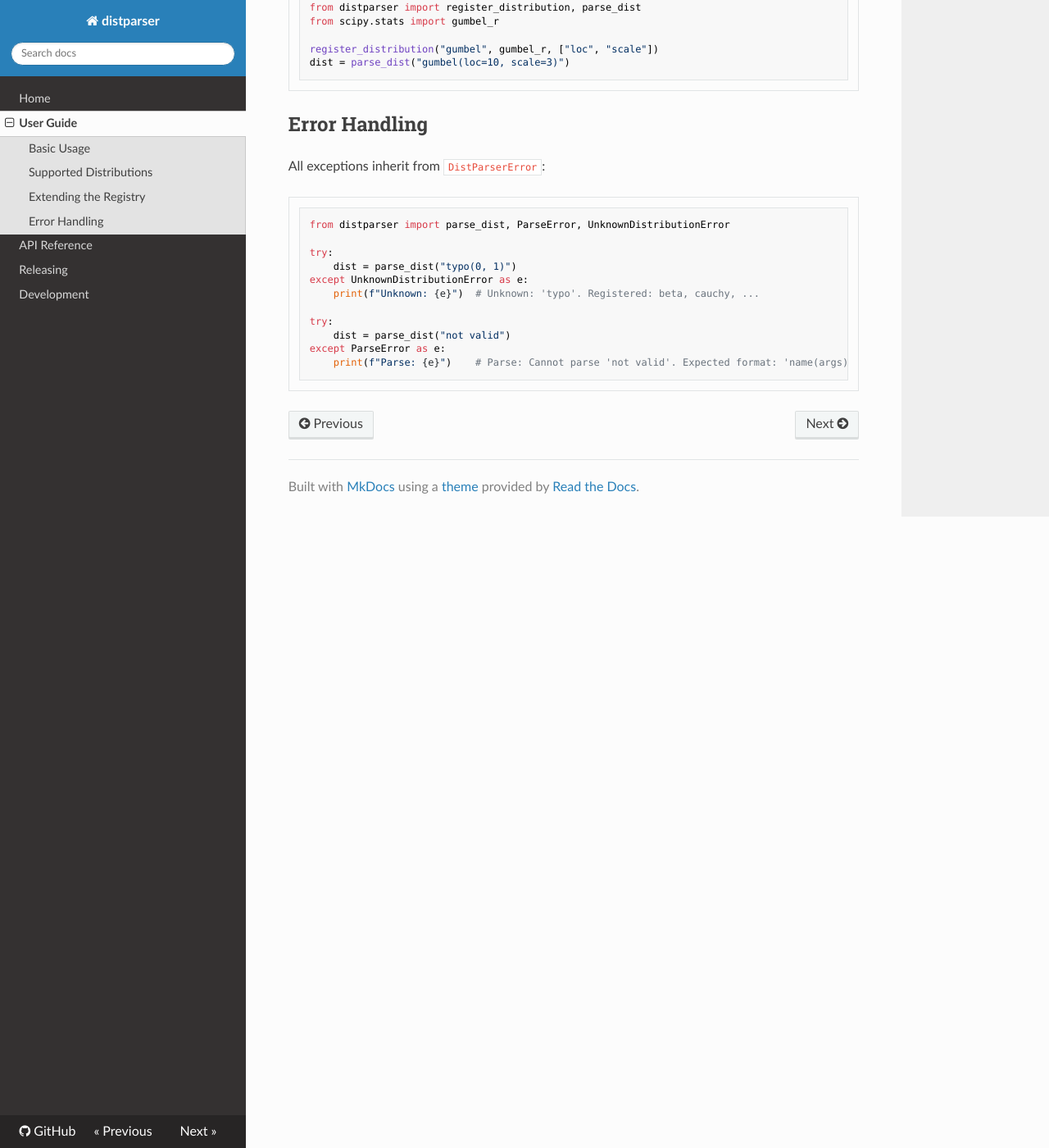
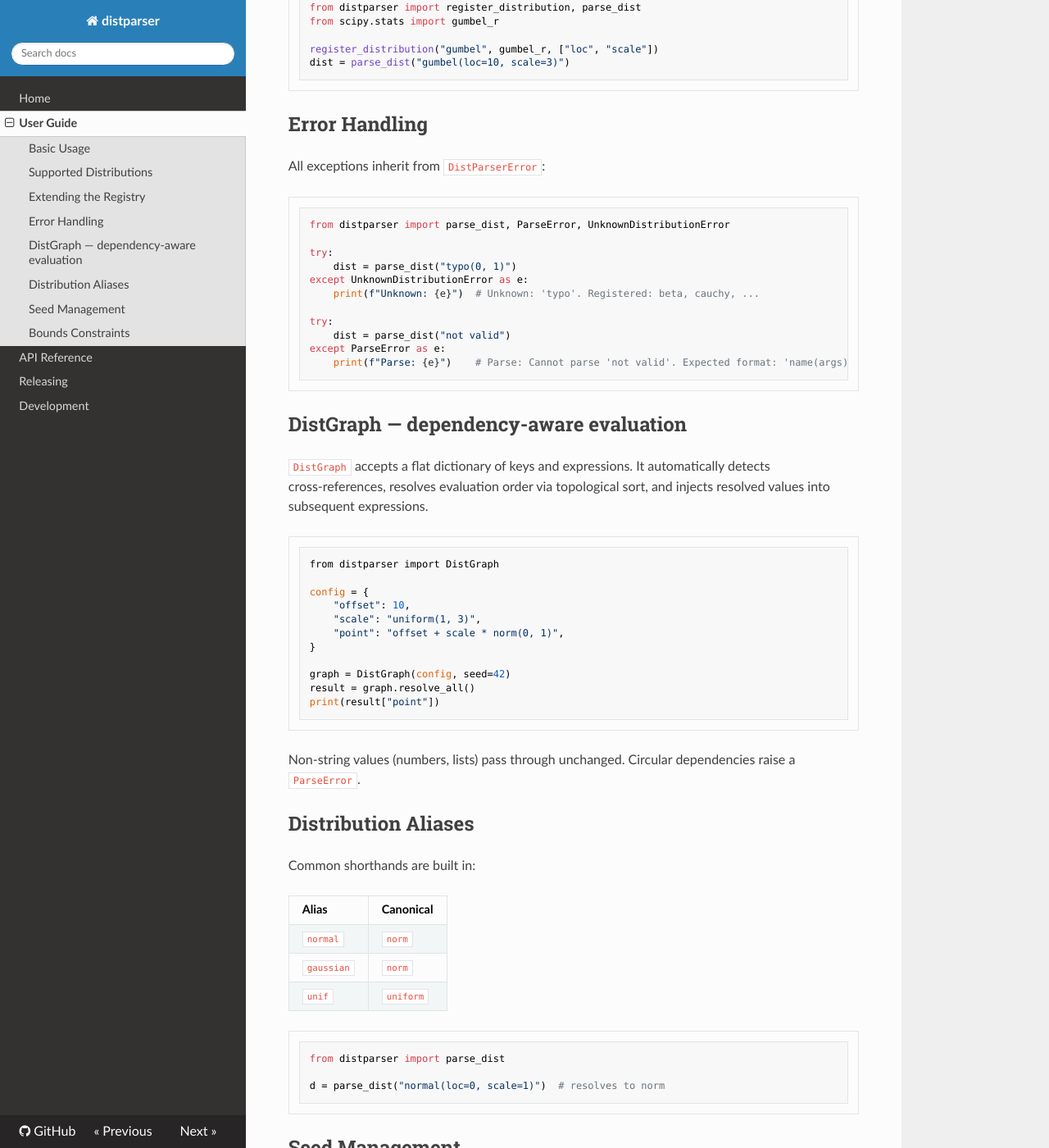
Before and after one commit to njuyoung35/distparser, an MkDocs documentation site: the page built from docs/user_guide.md, in a window 1280 px wide and 1400 px high, scrolled down 1476 px. Shown: the whole window at 82% size. Built offline with MkDocs 1.6.1, drawn with Linux system fonts in a browser that asks for light colours; nearby versions of some CDN libraries; some of the changed text lies outside the part shown.

````diff
--- a/docs/user_guide.md
+++ b/docs/user_guide.md
@@ -73,3 +73,81 @@ try:
 except ParseError as e:
     print(f"Parse: {e}")    # Parse: Cannot parse 'not valid'. Expected format: 'name(args)'.
 ```
+
+## DistGraph — dependency-aware evaluation
+
+`DistGraph` accepts a flat dictionary of keys and expressions. It automatically
+detects cross‑references, resolves evaluation order via topological sort, and
+injects resolved values into subsequent expressions.
+
+```python
+from distparser import DistGraph
+
+config = {
+    "offset": 10,
+    "scale": "uniform(1, 3)",
+    "point": "offset + scale * norm(0, 1)",
+}
+
+graph = DistGraph(config, seed=42)
+result = graph.resolve_all()
+print(result["point"])
+```
+
+Non‑string values (numbers, lists) pass through unchanged. Circular
+dependencies raise a `ParseError`.
+
+## Distribution Aliases
+
+Common shorthands are built in:
+
+| Alias | Canonical |
+|---|---|
+| `normal` | `norm` |
+| `gaussian` | `norm` |
+| `unif` | `uniform` |
+
+```python
+from distparser import parse_dist
+
+d = parse_dist("normal(loc=0, scale=1)")  # resolves to norm
+```
+
+## Seed Management
+
+Three levels of RNG control:
+
+```python
+from distparser import seed, seed_context, DistGraph
+
+# Global seed
+seed(42)
+
+# Context manager (temporary override)
+with seed_context(99):
+    g = DistGraph({"x": "uniform(0, 1)"})
+
+# Per-instance seed (highest priority)
+g = DistGraph({"x": "uniform(0, 1)"}, seed=123)
+```
+
+Priority: per‑instance > context manager > global.
+
+## Bounds Constraints
+
+Annotate distribution parameters with physical limits:
+
+```python
+config = {
+    "wall_thickness": {
+        "dist": "norm(loc=0.25, scale=0.025)",
+        "bounds": {"loc": (0.0, 1.0), "scale": (0.001, 0.1)},
+    }
+}
+
+graph = DistGraph(config)
+bounds = graph.get_bounds("wall_thickness")
+# {"loc": (0.0, 1.0), "scale": (0.001, 0.1)}
+```
+
+Bounds are metadata only — no automatic clipping is performed.
````
Also changed, not shown: README.md (+33 -34 lines), docs/api_reference.md (+75 -0 lines), docs/development.md (+1 -1 lines), docs/index.md (+21 -19 lines).
